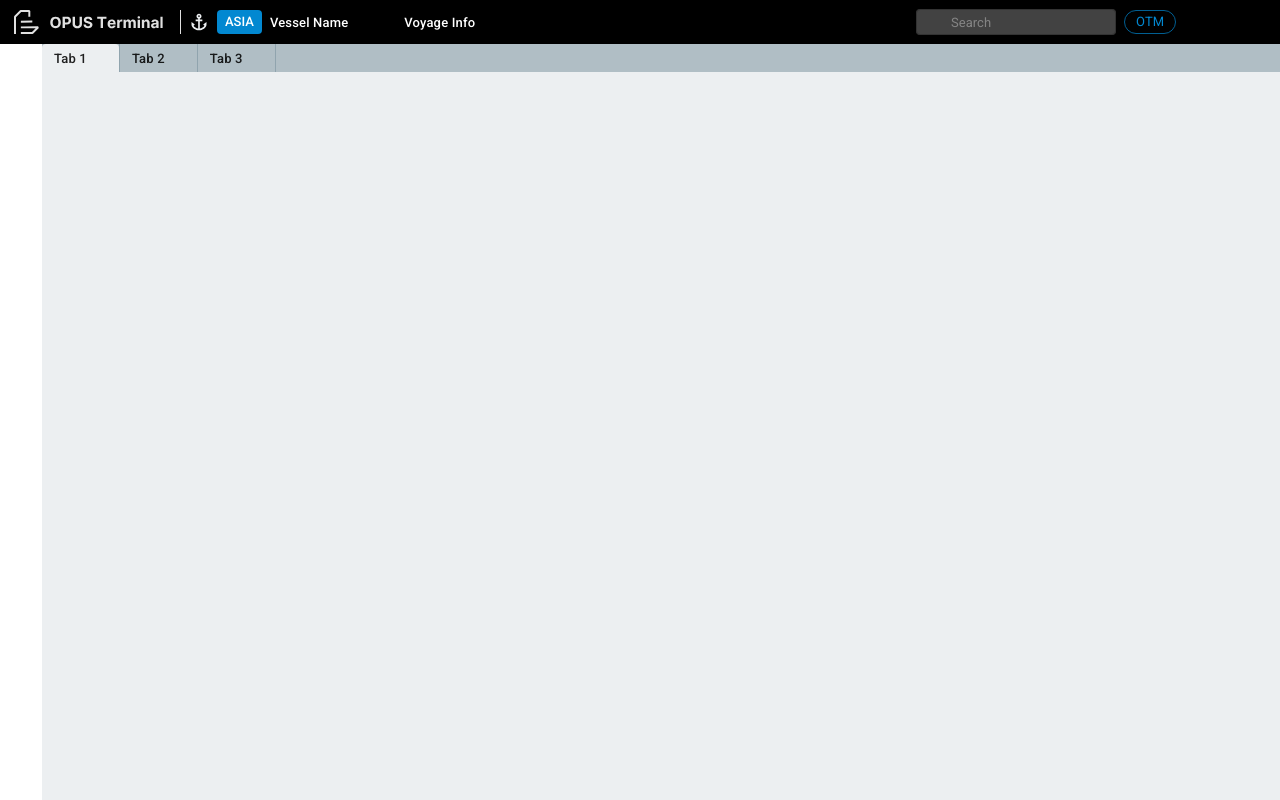
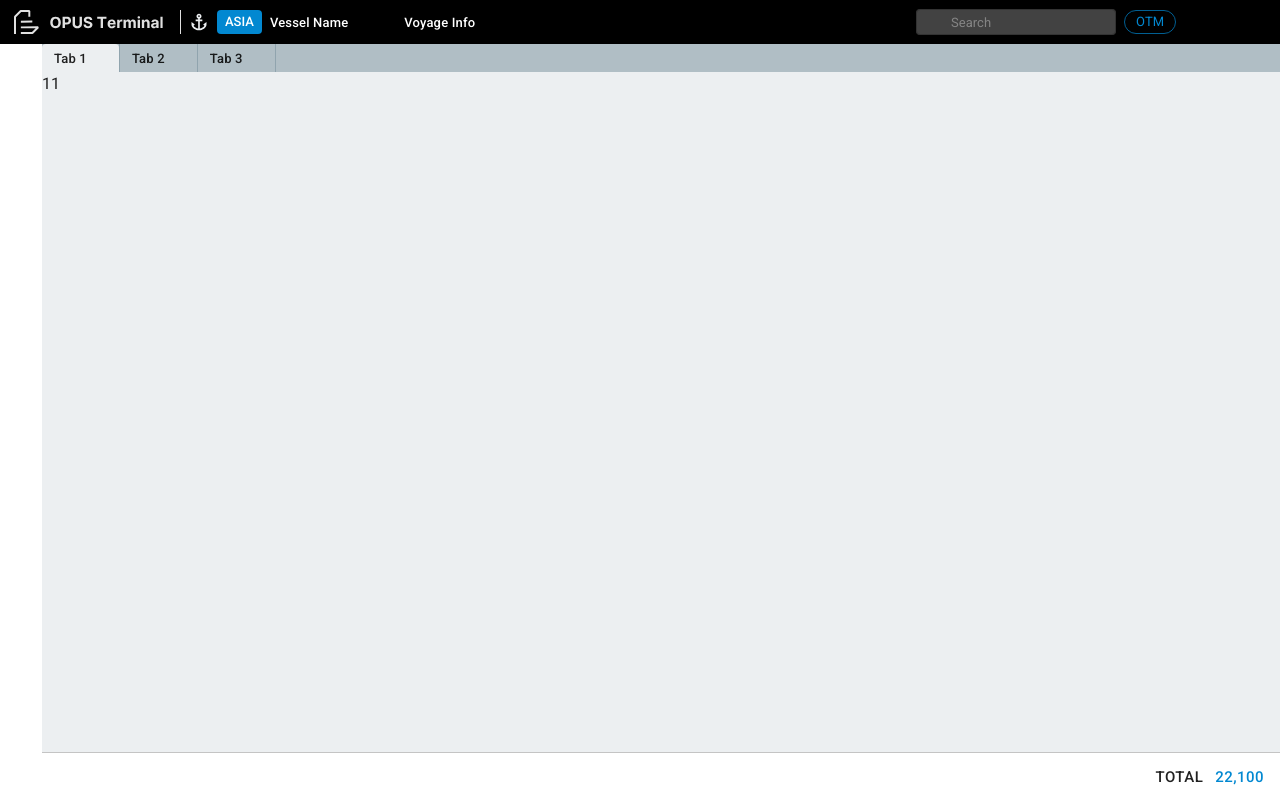
Before and after one commit to clt-joshua/otm-toscana-ui, a React (Vite) app: page /task-manager in a window 1280 px wide. Built offline with nearby package versions, Linux system fonts and the light colour scheme; some icons are missing.

Commit message:
react-router를 추가하고 App 컴포넌트에 Outlet을 포함하여 라우팅 기능을 구현했습니다. InnerTabs 컴포넌트의 코드 포맷을 일관되게 수정하고, MUI 테마에 rating 컴포넌트의 enabledBorder 스타일을 추가했습니다.

```diff
--- a/package.json
+++ b/package.json
@@ -16,7 +16,8 @@
 		"@mui/icons-material": "^7.2.0",
 		"@mui/material": "^7.2.0",
 		"react": "^19.1.0",
-		"react-dom": "^19.1.0"
+		"react-dom": "^19.1.0",
+		"react-router": "^7.7.0"
 	},
 	"devDependencies": {
 		"@biomejs/biome": "^2.1.1",
--- /dev/null
+++ b/pnpm-workspace.yaml
@@ -0,0 +1,2 @@
+ignoredBuiltDependencies:
+  - esbuild
--- a/src/App.tsx
+++ b/src/App.tsx
@@ -1,5 +1,6 @@
 import Box from "@mui/material/Box";
 import { blueGrey } from "@mui/material/colors";
+import { Outlet } from "react-router";
 import Header from "./Header";
 import InnerTabs from "./InnerTabs";
 import SideNavigation from "./SideNavigation";
@@ -20,8 +21,18 @@ function App() {
 				sx={{ display: "flex", flexDirection: "row", flex: 1 }}
 			>
 				<SideNavigation />
-				<Box component="main" sx={{ flex: 1, backgroundColor: blueGrey[50] }}>
+				<Box
+					component="main"
+					sx={{
+						flex: 1,
+						backgroundColor: blueGrey[50],
+						height: "100%",
+						display: "flex",
+						flexDirection: "column",
+					}}
+				>
 					<InnerTabs />
+					<Outlet />
 				</Box>
 			</Box>
 		</main>
--- /dev/null
+++ b/src/components/pages/TaskManager.tsx
@@ -0,0 +1,28 @@
+import Box from "@mui/material/Box";
+import Typography from "@mui/material/Typography";
+import { customColors } from "../../theme";
+import { formatNumber } from "../../util";
+
+export default function TaskManager() {
+  return (
+    <Box component="div" display="flex" flexDirection="column" sx={{ flex: 1 }}>
+      <Box flex={1}>11</Box>
+      <Box
+        height={48}
+        bgcolor="white"
+        borderTop={1}
+        borderColor={customColors.components.rating.enabledBorder}
+        display="flex"
+        justifyContent="flex-end"
+        alignItems="center"
+        paddingRight={2}
+        gap={1.5}
+      >
+        <Typography variant="buttonLarge">TOTAL</Typography>
+        <Typography variant="buttonLarge" color="info">
+          {formatNumber(22100)}
+        </Typography>
+      </Box>
+    </Box>
+  );
+}
--- a/src/main.tsx
+++ b/src/main.tsx
@@ -1,8 +1,8 @@
 import CssBaseline from "@mui/material/CssBaseline";
-// MUI 관련 임포트
 import { ThemeProvider } from "@mui/material/styles";
 import { StrictMode } from "react";
 import { createRoot } from "react-dom/client";
+import { BrowserRouter, Route, Routes } from "react-router";
 import App from "./App.tsx";
 import theme from "./theme";
 
@@ -11,12 +11,19 @@ import "@fontsource/roboto/300.css";
 import "@fontsource/roboto/400.css";
 import "@fontsource/roboto/500.css";
 import "@fontsource/roboto/700.css";
+import TaskManager from "./components/pages/TaskManager.tsx";
 
 createRoot(document.getElementById("root")!).render(
 	<StrictMode>
 		<ThemeProvider theme={theme}>
 			<CssBaseline />
-			<App />
+			<BrowserRouter>
+				<Routes>
+					<Route path="/" element={<App />}>
+						<Route path="/task-manager" element={<TaskManager />} />
+					</Route>
+				</Routes>
+			</BrowserRouter>
 		</ThemeProvider>
 	</StrictMode>,
 );
--- a/src/theme.ts
+++ b/src/theme.ts
@@ -79,6 +79,11 @@ export const customColors = {
 		500: "#9E9E9E",
 		600: "#757575",
 		800: "#424242",
+	},
+	components: {
+		rating: {
+			enabledBorder: "rgba(0, 0, 0, 0.23)",
+		},
 	},
 };
 
--- /dev/null
+++ b/src/util.ts
@@ -0,0 +1,3 @@
+export function formatNumber(number: number) {
+	return number.toLocaleString("en-US");
+}
```
Also changed, not shown: src/InnerTabs.tsx (indentation only), 1 other file (tests, documents, lock files or other folders).
